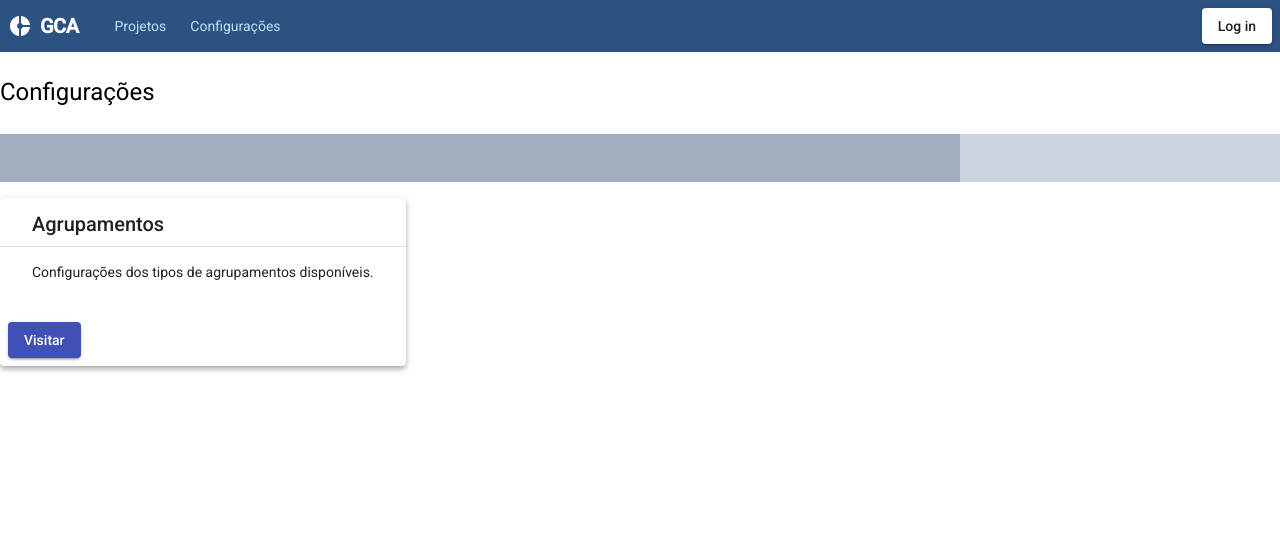
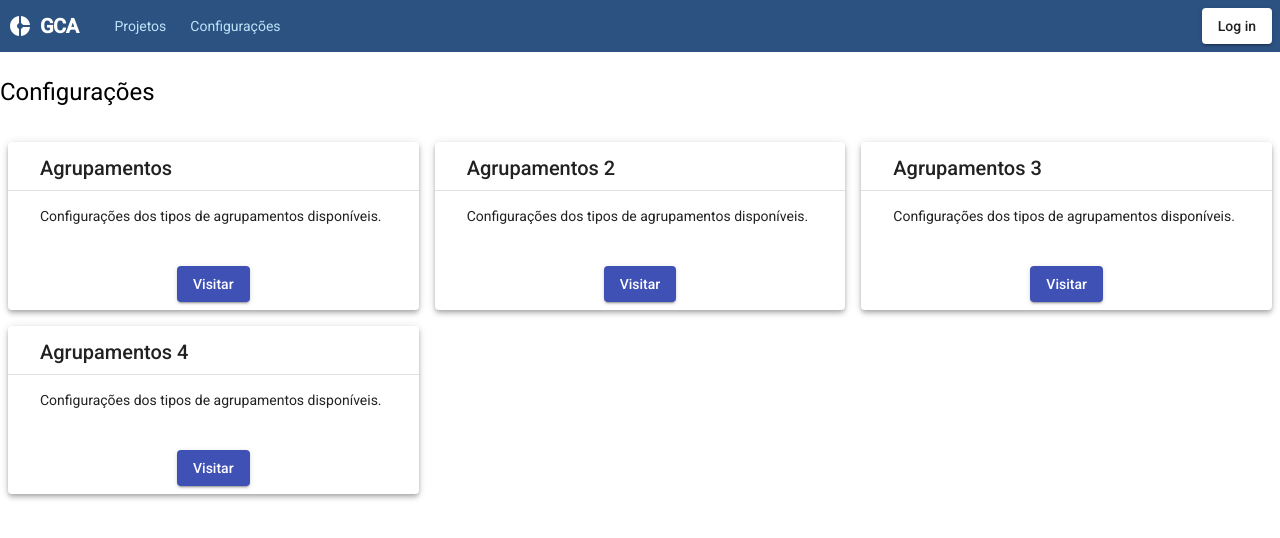
Before and after one commit to renatodantas/gca-frontend-angular, an Angular app: page /configuracoes in a window 1280 px wide. Shown: the top 538 px of the page. Built offline with nearby package versions, Linux system fonts and the light colour scheme; no server answers.

Commit message:
Criando componente de Card

```diff
--- a/src/app/configuracoes/configuracoes.component.html
+++ b/src/app/configuracoes/configuracoes.component.html
@@ -2,24 +2,30 @@
   <div class="text-2xl">Configurações</div>
 </div>
 
-<div class="flex mb-4">
-  <div class="w-3/4 bg-gray-500 h-12"></div>
-  <div class="w-1/4 bg-gray-400 h-12"></div>
-</div>
+<div class="flex flex-wrap">
 
-<div class="flex">
+  <div class="w-1/3 p-2">
+    <app-card-link titulo="Agrupamentos" route="/agrupamentos">
+      Configurações dos tipos de agrupamentos disponíveis.
+    </app-card-link>
+  </div>
 
-  <mat-card class="mat-elevation-z4">
-    <mat-card-header>
-      <mat-card-title>Agrupamentos</mat-card-title>
-    </mat-card-header>
-    <mat-divider></mat-divider>
-    <mat-card-content class="px-4 py-4">
+  <div class="w-1/3 p-2">
+    <app-card-link titulo="Agrupamentos 2" route="/agrupamentos">
       Configurações dos tipos de agrupamentos disponíveis.
-    </mat-card-content>
-    <mat-card-actions class="flex items-center">
-      <button mat-raised-button color="primary" class="flex-1">Visitar</button>
-    </mat-card-actions>
-  </mat-card>
+    </app-card-link>
+  </div>
+
+  <div class="w-1/3 p-2">
+    <app-card-link titulo="Agrupamentos 3" route="/agrupamentos">
+      Configurações dos tipos de agrupamentos disponíveis.
+    </app-card-link>
+  </div>
+
+  <div class="w-1/3 p-2">
+    <app-card-link titulo="Agrupamentos 4" route="/agrupamentos">
+      Configurações dos tipos de agrupamentos disponíveis.
+    </app-card-link>
+  </div>
 
 <div>
--- a/src/app/configuracoes/configuracoes.component.ts
+++ b/src/app/configuracoes/configuracoes.component.ts
@@ -1,4 +1,4 @@
-import { Component, OnInit, ChangeDetectionStrategy } from '@angular/core';
+import { ChangeDetectionStrategy, Component } from '@angular/core';
 
 @Component({
   selector: 'app-configuracoes',
--- /dev/null
+++ b/src/app/shared/components/card-link/card-link.component.html
@@ -0,0 +1,18 @@
+<mat-card class="mat-elevation-z4 hover:bg-gray-200 cursor-pointer" (click)="encaminhar()">
+  <mat-card-header>
+    <mat-card-title>
+      {{ titulo }}
+    </mat-card-title>
+  </mat-card-header>
+  <mat-divider></mat-divider>
+
+  <mat-card-content class="px-4 py-4">
+    <ng-content></ng-content>
+  </mat-card-content>
+
+  <mat-card-actions>
+    <div class="text-center">
+      <button mat-raised-button color="primary">Visitar</button>
+    </div>
+  </mat-card-actions>
+</mat-card>
--- /dev/null
+++ b/src/app/shared/components/card-link/card-link.component.ts
@@ -0,0 +1,19 @@
+import { ChangeDetectionStrategy, Component, Input } from '@angular/core';
+import { Router } from '@angular/router';
+
+@Component({
+  selector: 'app-card-link',
+  templateUrl: './card-link.component.html',
+  changeDetection: ChangeDetectionStrategy.OnPush
+})
+export class CardLinkComponent {
+
+  @Input() titulo: string;
+  @Input() url: string;
+
+  constructor(public router: Router) { }
+
+  encaminhar(): void {
+    this.router.navigate([this.url]);
+  }
+}
```
Also changed, not shown: src/app/configuracoes/configuracoes.module.ts (+3 -8 lines), src/app/shared/components/card-link/card-link.module.ts (added, +23 -0 lines), src/app/shared/services/message/message.service.ts (line endings or trailing spaces), 1 other file (tests, documents, lock files or other folders).
